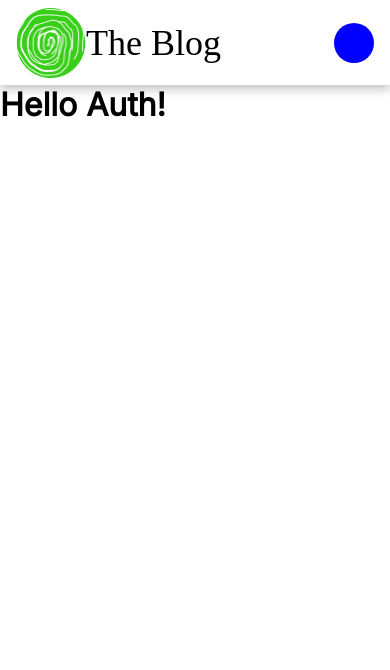
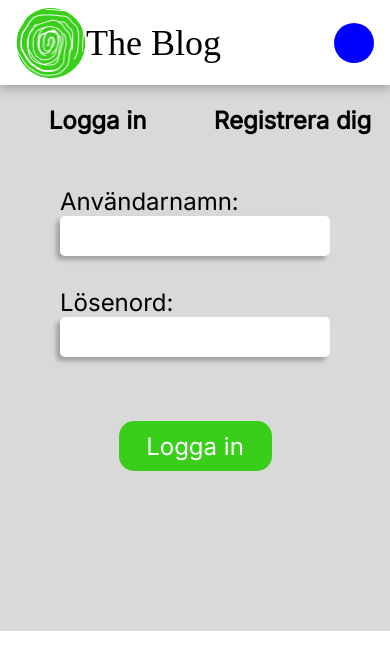
Before and after one commit to nils-nyberg/blog-express, a React (Vite) app in the folder frontend/: page /auth in a window 390 px wide. Shown: the top 670 px of the page. Built offline with nearby package versions, Linux system fonts and the light colour scheme; a web font is replaced by a local one.

Commit message:
Add mobile styling for login view

```diff
--- a/frontend/src/routes/Auth.tsx
+++ b/frontend/src/routes/Auth.tsx
@@ -1,7 +1,23 @@
 function Auth() {
   return (
     <>
-      <h1>Hello Auth!</h1>
+      <section>
+        <div className="view">
+          <h2>Logga in</h2>
+          <h2>Registrera dig</h2>
+        </div>
+        <form className="form">
+          <div>
+            <label>Användarnamn:</label>
+            <input className="form__text-input" type="text" />
+          </div>
+          <div>
+            <label>Lösenord:</label>
+            <input className="form__text-input" type="text" />
+          </div>
+          <input className="form__submit" type="submit" value="Logga in" />
+        </form>
+      </section>
     </>
   );
 }
--- a/frontend/src/styles/main.css
+++ b/frontend/src/styles/main.css
@@ -69,5 +69,53 @@
     right: 7rem;
   }
 }
+.view {
+  display: flex;
+}
+.view h2 {
+  display: inherit;
+  align-items: center;
+  justify-content: center;
+  background-color: #d9d9d9;
+  width: 50%;
+  height: 70px;
+}
+
+.form {
+  display: flex;
+  flex-direction: column;
+  align-items: center;
+  padding: 2rem 0 10rem 0; /* Temporary styling fix: Horizontal padding */
+  background-color: #d9d9d9;
+  font-size: 1.5rem;
+}
+.form label {
+  display: block;
+  font-weight: 500;
+}
+.form__text-input {
+  font-size: 1rem;
+  margin-bottom: 2rem;
+  padding-left: 0.5rem;
+  border: none;
+  border-radius: 5px;
+  height: 40px;
+  width: 270px;
+  box-shadow: -4px 4px 4px 0 rgba(0, 0, 0, 0.25);
+}
+.form__submit {
+  background-color: #38ce1a;
+  color: #fff;
+  font-weight: 500;
+  border: none;
+  border-radius: 15px;
+  height: 50px;
+  width: 153px;
+  margin-top: 2rem;
+  font-size: 1.5rem;
+}
+.form__submit:hover {
+  border: 5px solid #38aa1a;
+}
 
 /*# sourceMappingURL=main.css.map */
--- /dev/null
+++ b/frontend/src/styles/sass/auth.scss
@@ -0,0 +1,53 @@
+.view {
+  display: flex;
+
+  h2 {
+    display: inherit;
+    align-items: center;
+    justify-content: center;
+    background-color: #d9d9d9;
+    width: 50%;
+    height: 70px;
+  }
+}
+
+.form {
+  display: flex;
+  flex-direction: column;
+  align-items: center;
+  padding: 2rem 0 10rem 0; /* Temporary styling fix: Horizontal padding */
+  background-color: #d9d9d9;
+  font-size: 1.5rem;
+
+  label {
+    display: block;
+    font-weight: 500;
+  }
+
+  &__text-input {
+    font-size: 1rem;
+    margin-bottom: 2rem;
+    padding-left: 0.5rem;
+    border: none;
+    border-radius: 5px;
+    height: 40px;
+    width: 270px;
+    box-shadow: -4px 4px 4px 0 rgb(0, 0, 0, 0.25);
+  }
+
+  &__submit {
+    background-color: #38ce1a;
+    color: #fff;
+    font-weight: 500;
+    border: none;
+    border-radius: 15px;
+    height: 50px;
+    width: 153px;
+    margin-top: 2rem;
+    font-size: 1.5rem;
+
+    &:hover {
+      border: 5px solid #38aa1a;
+    }
+  }
+}
--- a/frontend/src/styles/sass/main.scss
+++ b/frontend/src/styles/sass/main.scss
@@ -1,2 +1,3 @@
 @use "root";
 @use "layout";
+@use "auth";
```
